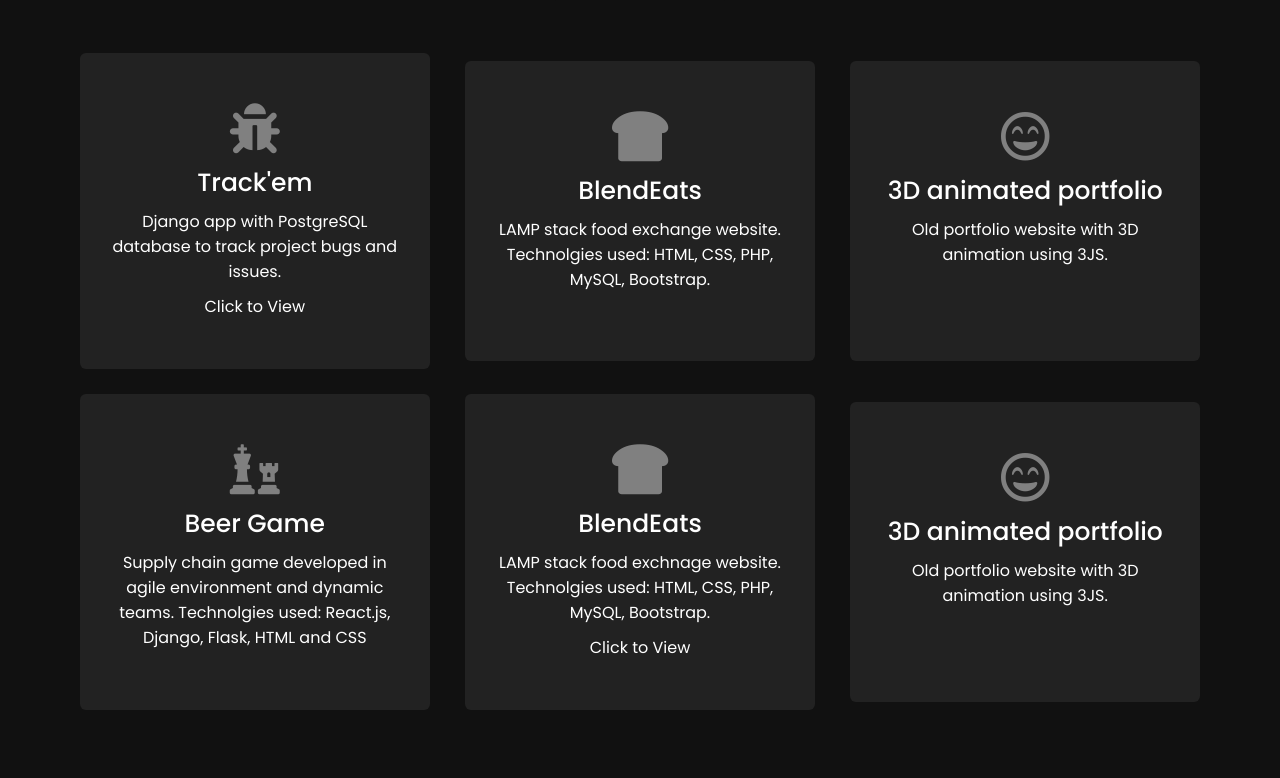
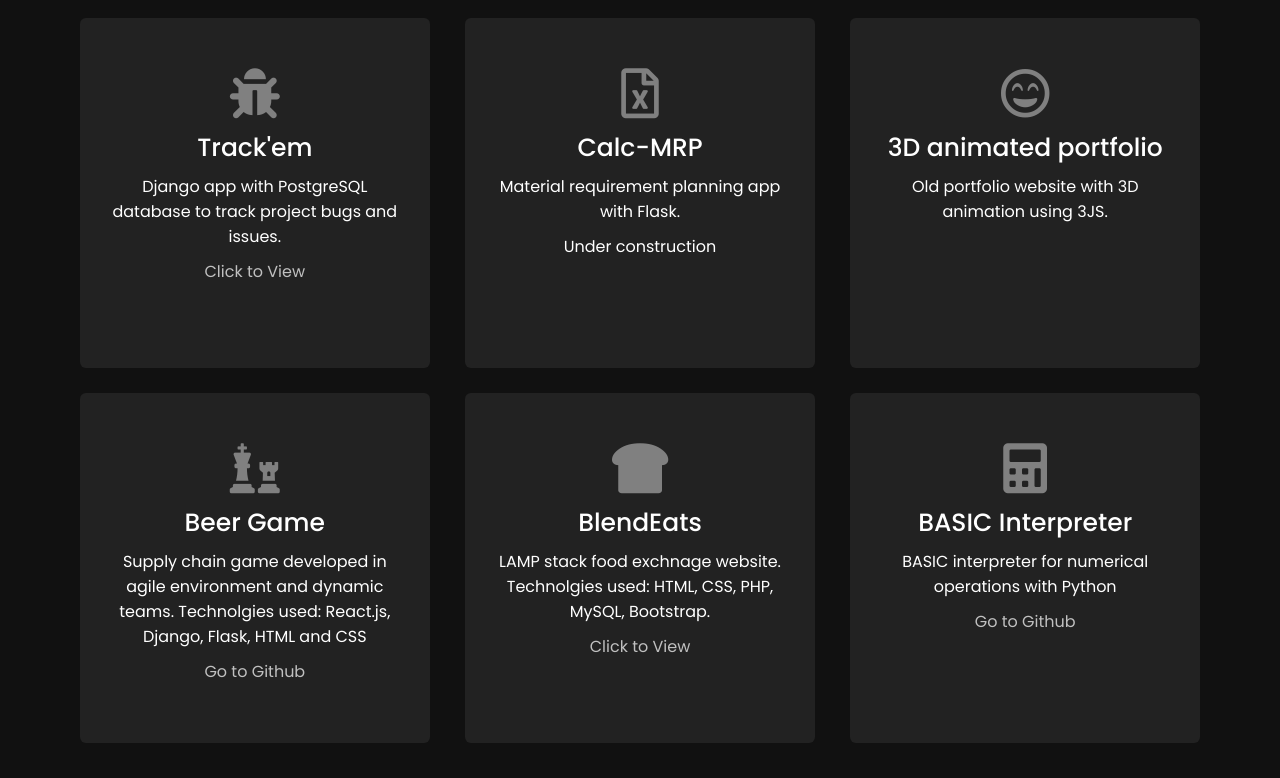
Before and after one commit to Aarshika1/Profile-Website, a plain HTML site: page index.html in a window 1280 px wide. Shown: the part 706-1484 px from the top of the page. Drawn offline with nearby package versions, Linux system fonts and the light colour scheme.

Commit message:
update CV and Projects

```diff
--- a/index.html
+++ b/index.html
@@ -68,9 +68,10 @@
                  </div>
                 <div class="card">
                     <div class="box">
-                        <i class="fas fa-bread-slice"></i>
-                        <div class="text">BlendEats</div>
-                        <p>LAMP stack food exchange website. Technolgies used: HTML, CSS, PHP, MySQL, Bootstrap.</p>
+                        <i class="far fa-file-excel"></i>
+                        <div class="text">Calc-MRP</div>
+                        <p>Material requirement planning app with Flask.</p>
+                        <p>Under construction</p>
                     </div>
                 </div>
                 <div class="card">
@@ -92,6 +93,9 @@
                         <i class="fas fa-chess"></i>
                         <div class="text">Beer Game</div>
                         <p>Supply chain game developed in agile environment and dynamic teams. Technolgies used: React.js, Django, Flask, HTML and CSS</p>
+                        <div>
+                            <a href="https://github.com/Aarshika1/Beer-Game" class="stretched-link" target="_blank">Go to Github</a>
+                        </div>
                     </div>
                 </div>
                 <div class="card">
@@ -106,9 +110,12 @@
                 </div>
                 <div class="card">
                     <div class="box">
-                        <i class="far fa-grin-beam"></i>
-                        <div class="text">3D animated portfolio</div>
-                        <p>Old portfolio website with 3D animation using 3JS.</p>
+                        <i class="fas fa-calculator"></i>
+                        <div class="text">BASIC Interpreter</div>
+                        <p>BASIC interpreter for numerical operations with Python</p>
+                        <div>
+                            <a href="https://github.com/Aarshika1/BASIC-Interpreter" class="stretched-link" target="_blank">Go to Github</a>
+                        </div>
                     </div>
                 </div>
                </div>
--- a/style.css
+++ b/style.css
@@ -34,7 +34,6 @@
     max-width: 1300px;
     padding: 0 80px;
     margin: auto;
-    margin-bottom: 25px;
 }
 .about, .projects, .skills, .contact, footer{
     font-family: 'Poppins', sans-serif;
@@ -285,7 +284,7 @@
     padding: 50px 25px;
     cursor: pointer;
     transition: all 0.3s ease;
-    min-height: 300px;
+    min-height: 350px;
 }
 .projects .projects-content .card:hover{
     background: gray;
@@ -308,6 +307,29 @@
     font-size: 25px;
     font-weight: 500;
     margin: 10px 0 7px 0;
+}
+.projects .max-width{
+    margin-bottom: 25px;
+}
+
+.projects .stretched-link{
+    color: silver;
+}
+
+.projects .stretched-link::after {
+    position: relative;
+    top: 0;
+    right: 0;
+    bottom: 0;
+    left: 0;
+    z-index: 1;
+    pointer-events: auto;
+    content: "";
+    background-color: rgba(0,0,0,0);
+    color: white;
+}
+.projects p{
+    margin-bottom: 10px;
 }
 
 
@@ -563,23 +585,3 @@
         line-height: 38px;
     }
 }
-
-.stretched-link{
-    color: white;
-}
-
-.stretched-link::after {
-    position: absolute;
-    top: 0;
-    right: 0;
-    bottom: 0;
-    left: 0;
-    z-index: 1;
-    pointer-events: auto;
-    content: "";
-    background-color: rgba(0,0,0,0);
-    color: white;
-}
-p{
-    margin-bottom: 10px;
-}
```
Also changed, not shown: 1 other file.
